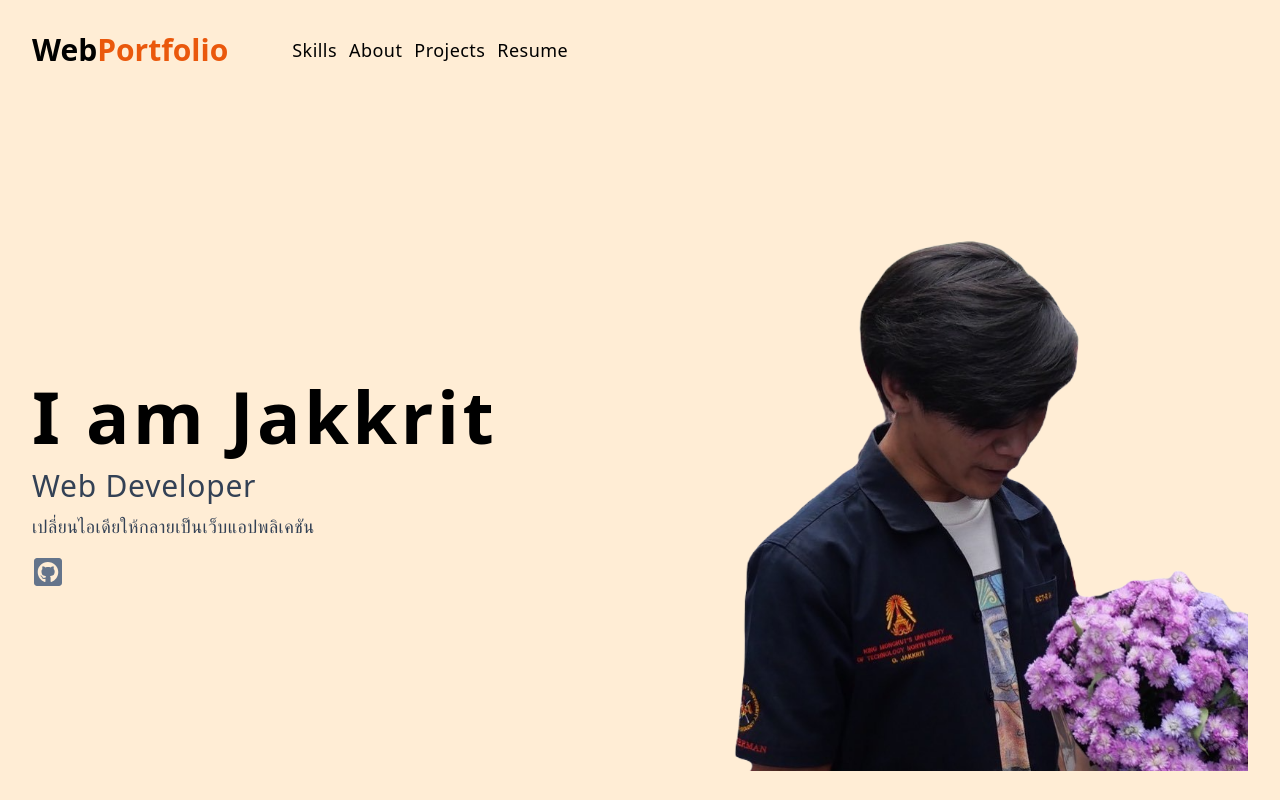
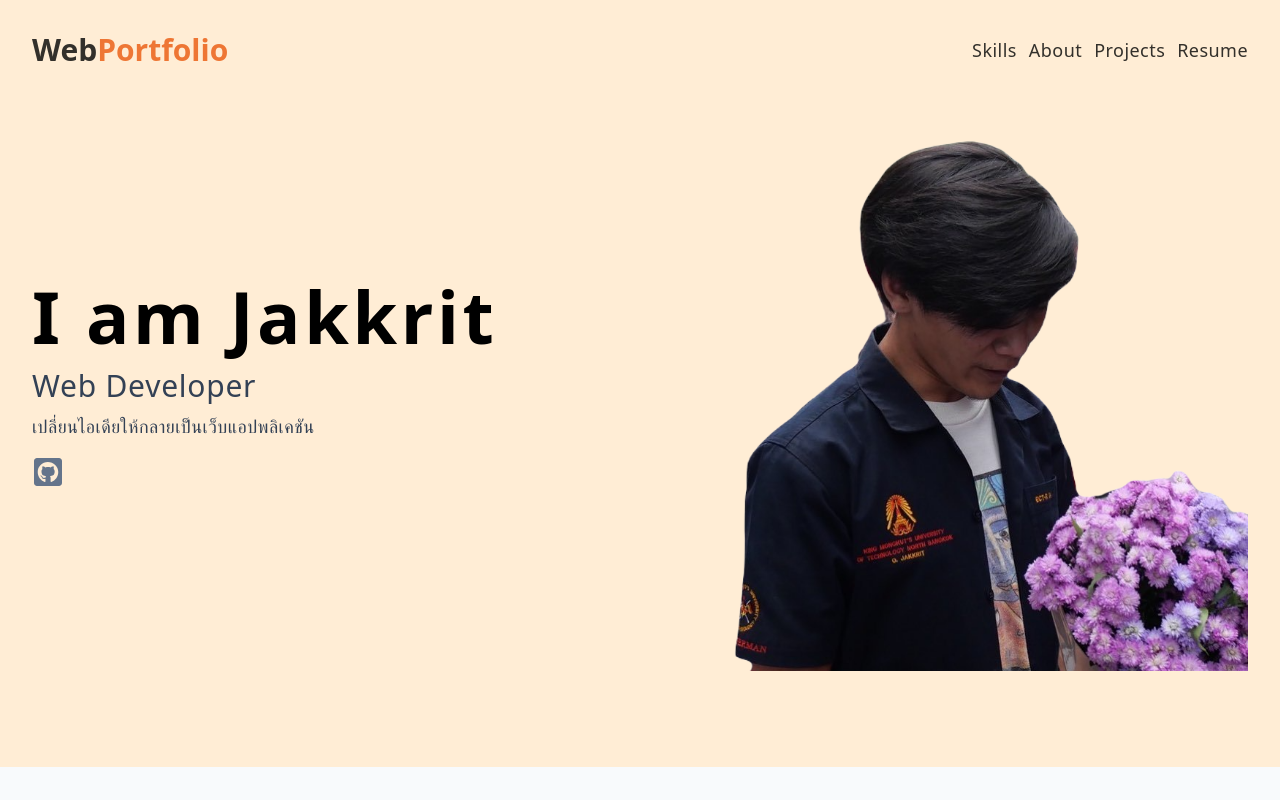
Before and after one commit to jayrboy/portfolio-app-vite, a React (Vite) app: page / in a window 1280 px wide. Shown: the top 800 px of the page. Built offline with nearby package versions, Linux system fonts and the light colour scheme.

Commit message:
Update Navbar

```diff
--- /dev/null
+++ b/src/components/Navbar.css
@@ -0,0 +1,6 @@
+nav {
+  width: 100%;
+  height: 80px;
+  position: fixed;
+  opacity: 0.8;
+}
--- a/src/components/Navbar.jsx
+++ b/src/components/Navbar.jsx
@@ -1,5 +1,7 @@
 import { NavLink } from 'react-router-dom'
 import { headers } from '../data'
+
+import './Navbar.css'
 
 const Navbar = () => {
   return (
@@ -9,7 +11,7 @@ const Navbar = () => {
           Web
           <span className="text-orange-600">Portfolio</span>
         </h2>
-        <div className="flex gap-x-3 ">
+        <div className="flex gap-x-3 ms-auto">
           {headers.map((header) => {
             const { id, href, text } = header
             return (
```
